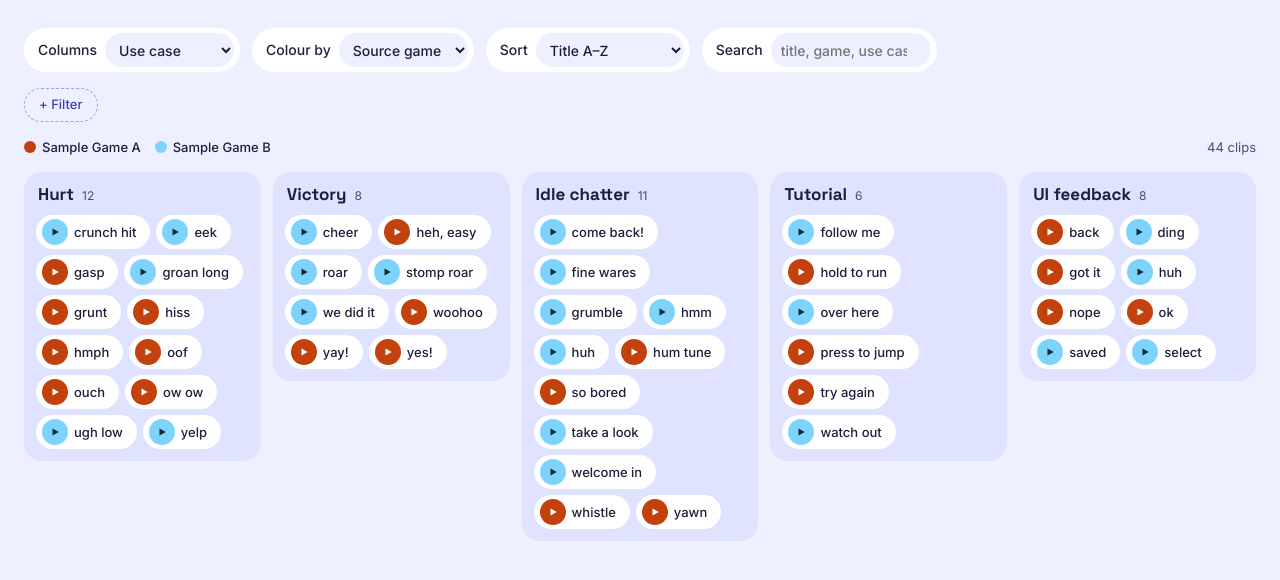
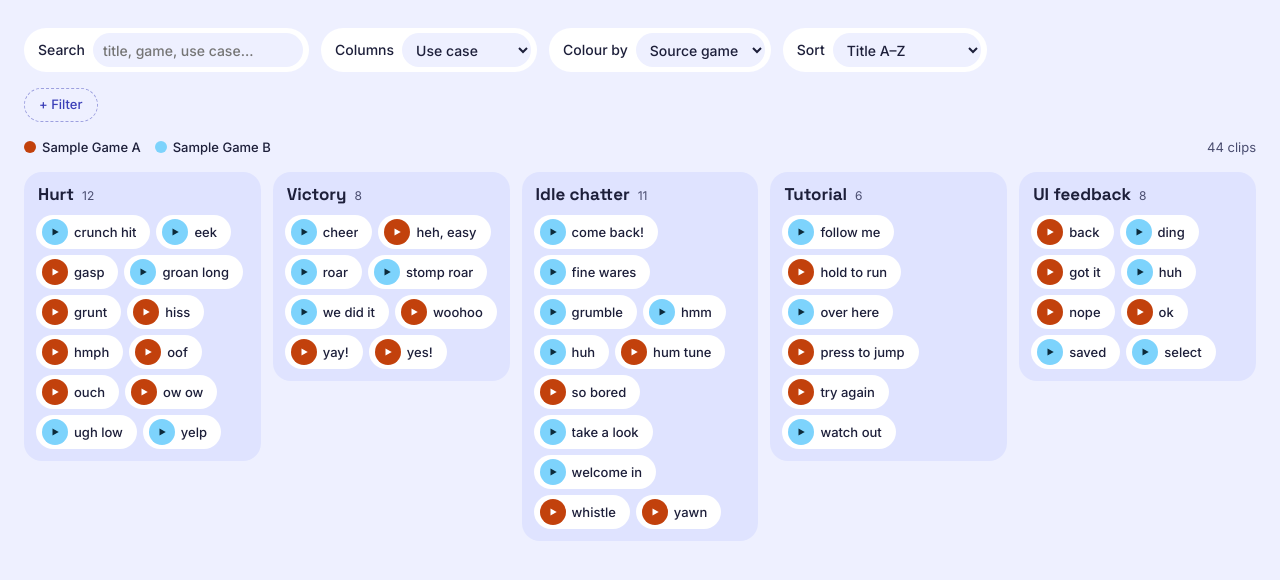
Before and after one commit to pomodorozhong/jipandan-clip-gallary, a website: page src/index.html in a window 1280 px wide. Drawn offline with Linux system fonts and the light colour scheme.

Commit message:
style: put search first in the toolbar
Search now matches every field, so it leads the toolbar on the gallery and the triage page. The box is a little wider so its placeholder ("title, game, use case…") fits.

Co-Authored-By: Claude Opus 5.5 <noreply@anthropic.com>

```diff
--- a/src/assets/style.css
+++ b/src/assets/style.css
@@ -53,6 +53,7 @@ body {
   color: var(--ink);
 }
 .pill input { width: 160px; }
+.pill.search input { width: 210px; max-width: 60vw; }
 
 /* Filters */
 /* The "+ Filter" bar itself is styled by filter-chips.css. */
--- a/src/index.html
+++ b/src/index.html
@@ -14,10 +14,10 @@
 <body>
   <div class="page">
     <header class="toolbar">
+      <label class="pill search">Search <input id="search" type="search" placeholder="title, game, use case…"></label>
       <label class="pill">Columns <select id="columns-by"></select></label>
       <label class="pill">Colour by <select id="colour-by"></select></label>
       <label class="pill">Sort <select id="sort-by"></select></label>
-      <label class="pill search">Search <input id="search" type="search" placeholder="title, game, use case…"></label>
     </header>
 
     <div class="filters" id="filters" aria-label="Filters"></div>
```
Also changed, not shown: triage/index.html (+1 -1 lines).
